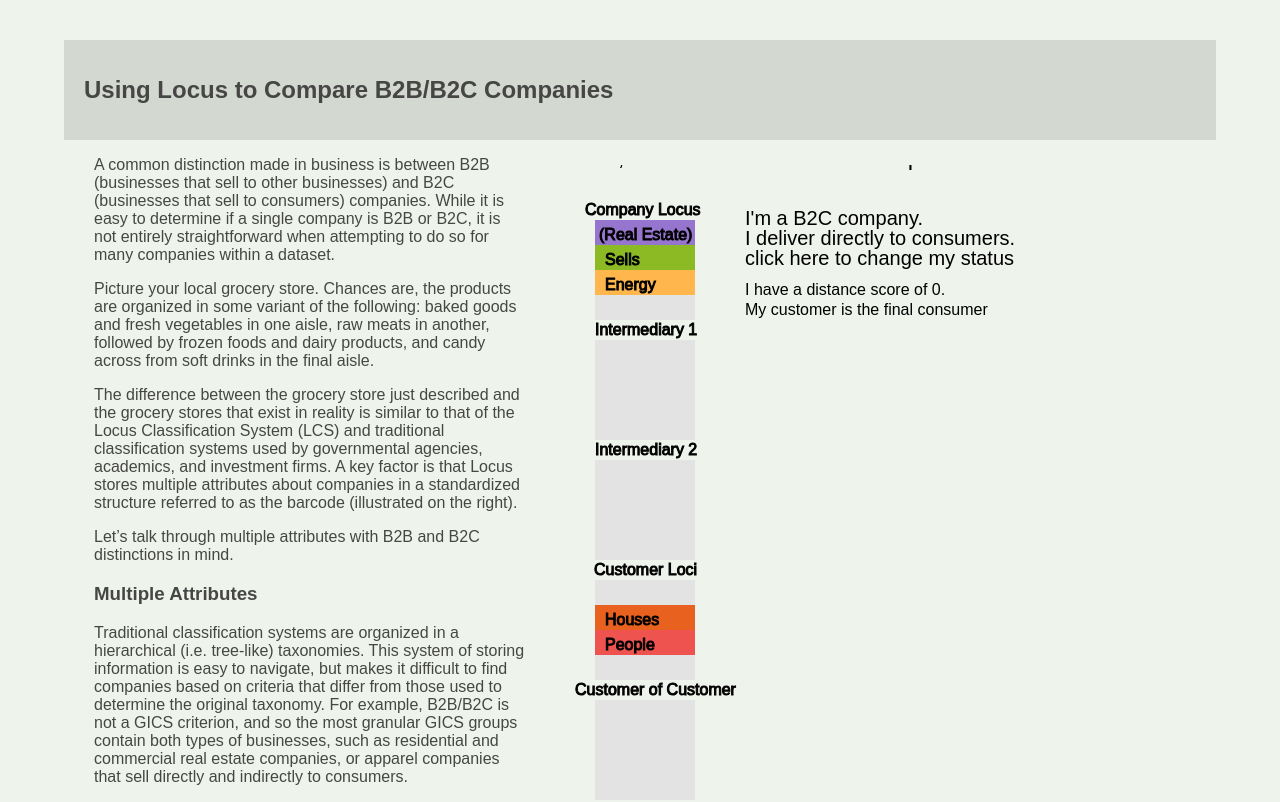
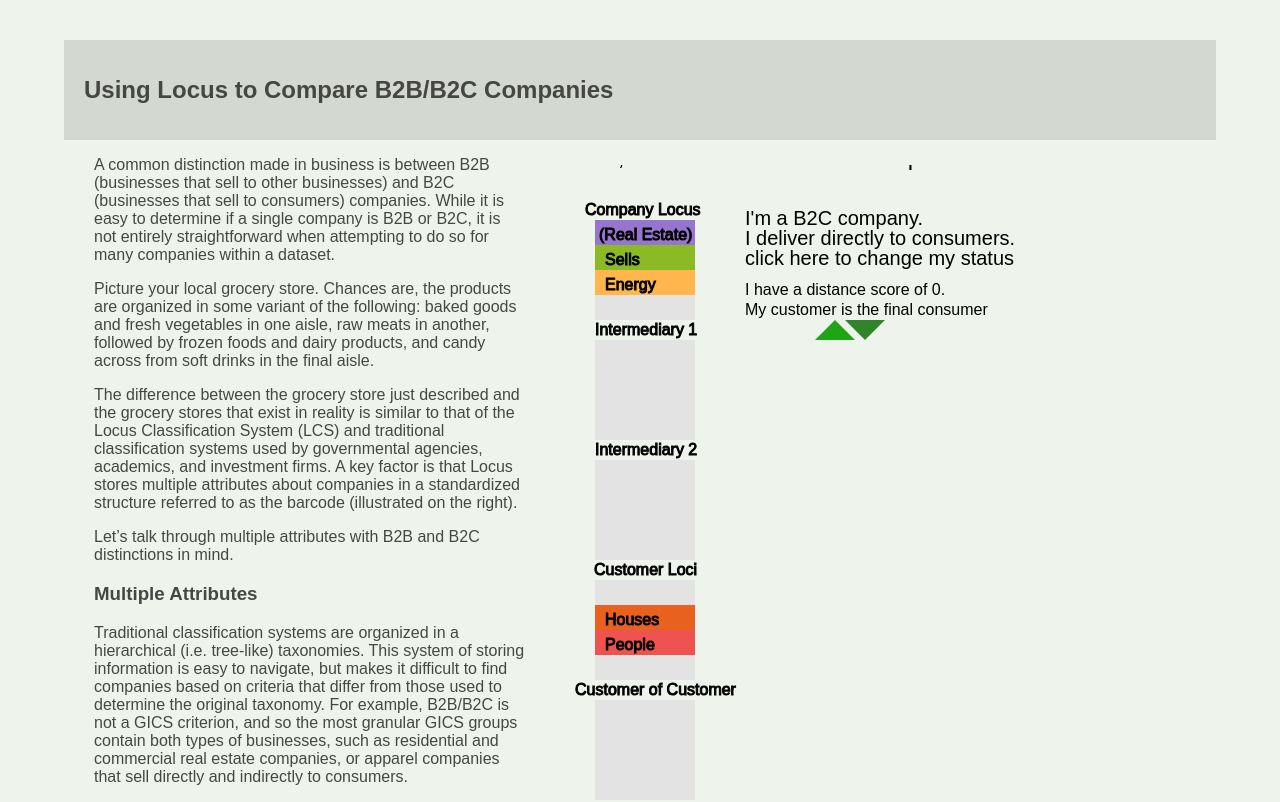
Before and after one commit to klenofjupiter/jkarticle, a React (Create React App) app: page / in a window 1280 px wide. Shown: the top 802 px of the page. Built offline with nearby package versions, Linux system fonts and the light colour scheme.

Commit message:
distance direction buttons working

```diff
--- a/src/App.js
+++ b/src/App.js
@@ -15,13 +15,21 @@ class App extends Component {
     this.switchClick = this.switchClick.bind(this);
   }
 
-  distanceClicker() {
-
-    if (this.state.barcodeIndex < 5) {
+  distanceClicker(up = true) {
+    if (up){
+     if (this.state.barcodeIndex < 5) {
       let newInd = (++this.state.barcodeIndex)
       this.setState({barcodeIndex : newInd})
-    }else{
-      this.setState({barcodeIndex: 0})
+      }else{
+       this.setState({barcodeIndex: 0})
+     }
+    }else {
+      if(this.state.barcodeIndex > 0){
+        let newInd = (--this.state.barcodeIndex)
+        this.setState({barcodeIndex: newInd})
+      }else{
+        this.setState({barcodeIndex: 5})
+      }
     }
   }
 
--- a/src/makeData.js
+++ b/src/makeData.js
@@ -388,9 +388,7 @@ let barHeight = 25;
 
 
    let distanceGroup = d3.select('#viz').append('g')
-   								 .on('click', () => {
-   								   clicker();
-   							      })
+
 
 
    let distanceScore = distanceGroup.append('text')
@@ -412,6 +410,20 @@ let barHeight = 25;
     						  	return 'There are several steps between me and the consumer'
     						  }
     						})
+
+
+    let distanceUp = distanceGroup.append('polygon')
+    							.attr('points', "240,175 260,155 280,175")
+    							.style('fill', '#1da513')
+    							.on('click', () => {
+    								clicker(true);
+    							})
+    let distanceDown = distanceGroup.append('polygon')
+    							.attr('points', "270,155 290,175 310,155")
+    							.style('fill', '#30842a')
+    							.on('click', () => {
+    								clicker(false);
+    							})
 
     let narrativeGroup = d3.select('#viz').append('g')
     				.on('click', () => {
```
